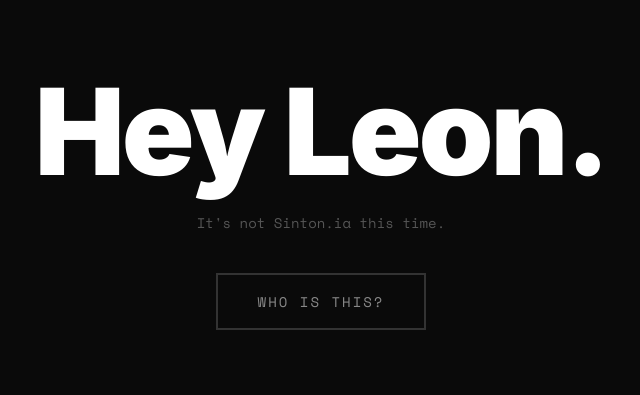
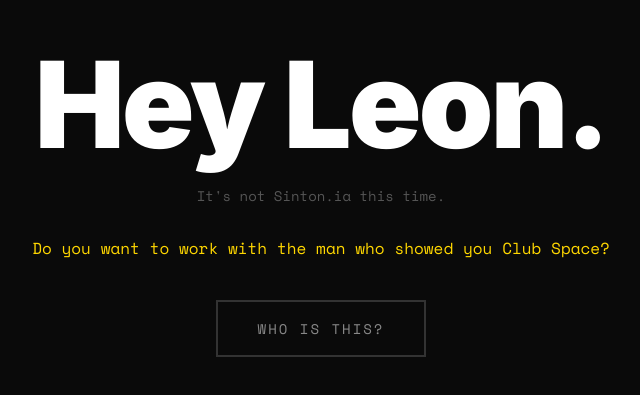
Before and after one commit to simplebalance89-ai/leon-reveal, a website: page index.html in a window 1280 px wide. Shown: the part 199-594 px from the top of the page, without its empty margins (319-959 px from the left). Drawn offline with nearby package versions, Linux system fonts and the light colour scheme.

Commit message:
Add Club Space line to opening

```diff
--- a/index.html
+++ b/index.html
@@ -299,6 +299,7 @@ tr:hover td { background: #1a1a1a; }
 <div class="screen active" id="s1">
   <div class="big-text white">Hey Leon.</div>
   <p class="mono dim" style="margin-top:20px; font-size:14px;">It's not Sinton.ia this time.</p>
+  <p class="mono" style="margin-top:30px; font-size:16px; color:#ffd700;">Do you want to work with the man who showed you Club Space?</p>
   <button class="btn" onclick="switchMusic(); go(2)">Who is this?</button>
 </div>
 
```
